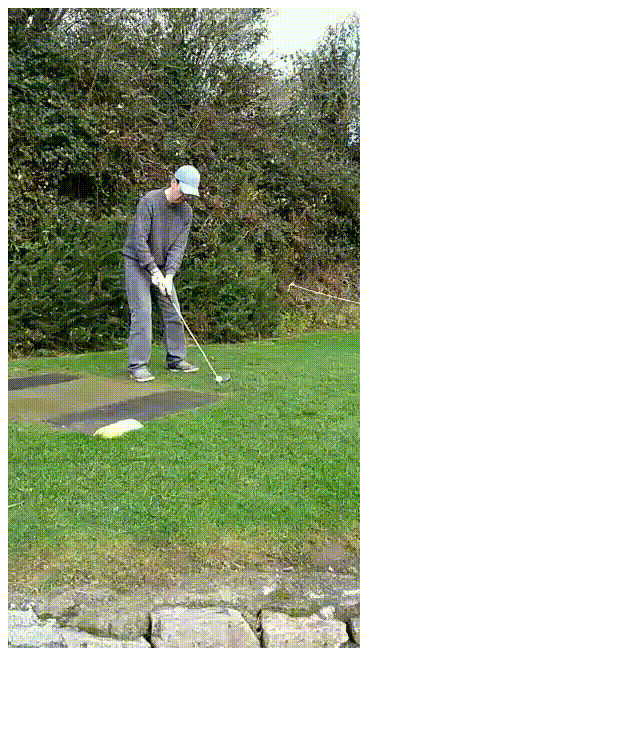
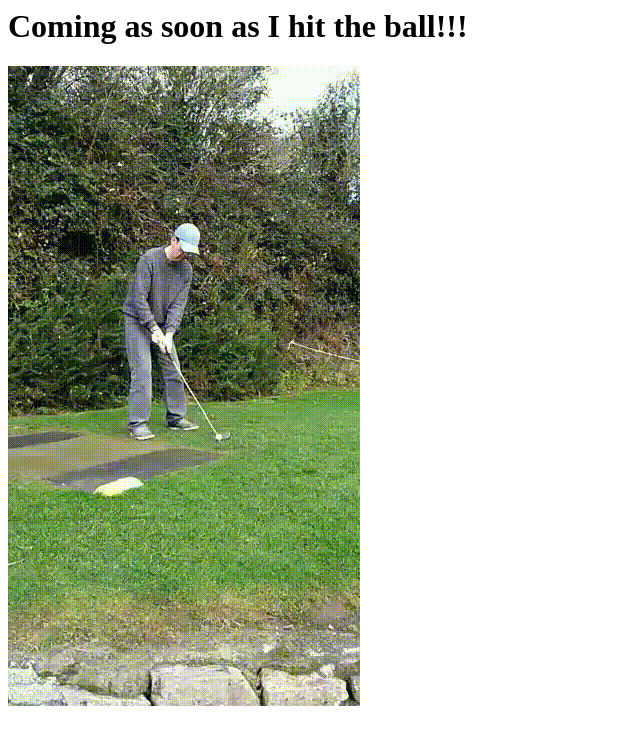
Before and after one commit to wjphelan/wjphelan.github.io, a plain HTML site: page index.html in a window 1280 px wide. Shown: the whole page, without its empty margins (0-640 px from the left). Drawn offline with Linux system fonts and the light colour scheme.

Commit message:
Update index.html

```diff
--- a/index.html
+++ b/index.html
@@ -1 +1,6 @@
-<img src="golf.gif"></img>
+<html>
+  <body>
+    <h1>Coming as soon as I hit the ball!!!</h1>
+    <img src="golf.gif"></img>
+  </body>
+</html>
```
